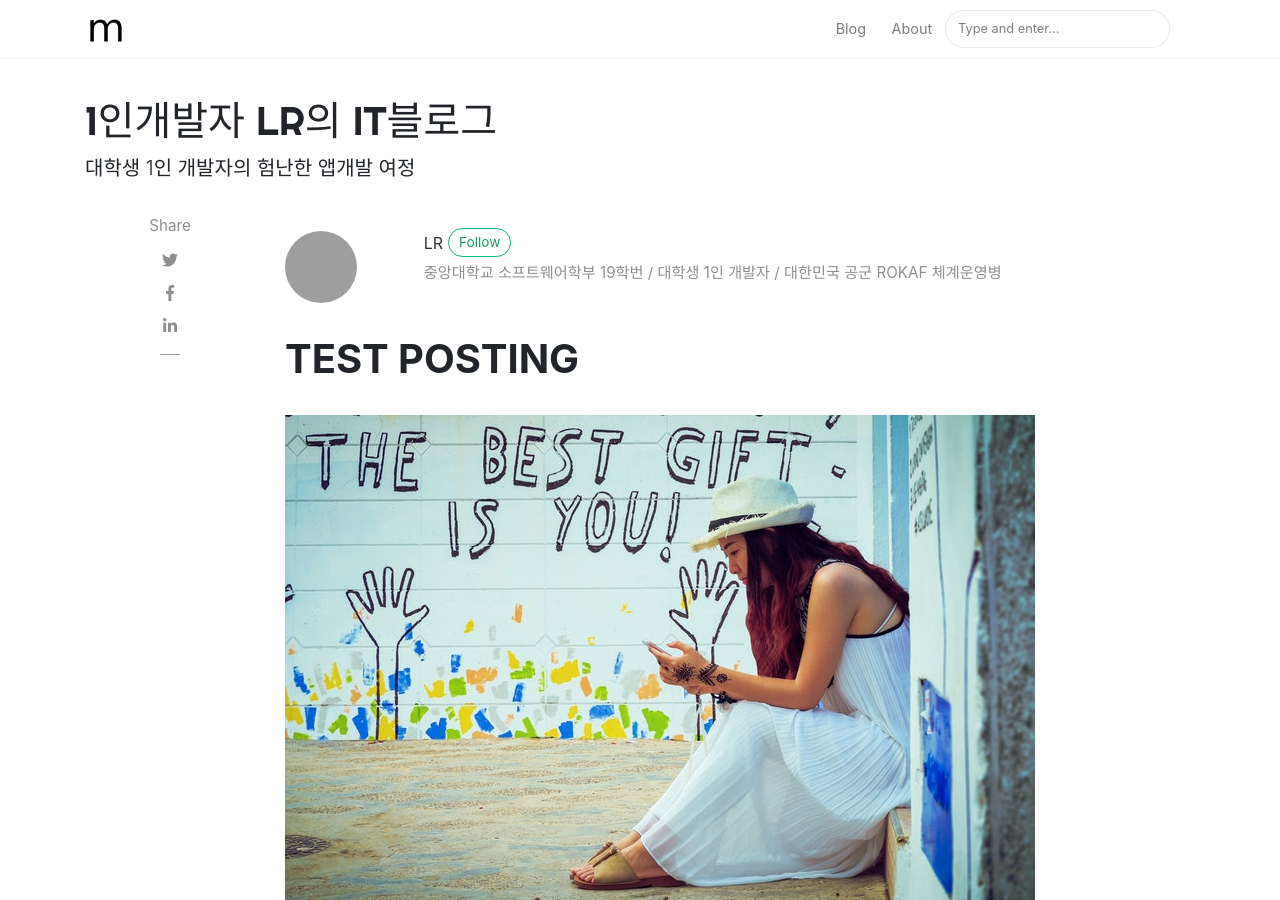
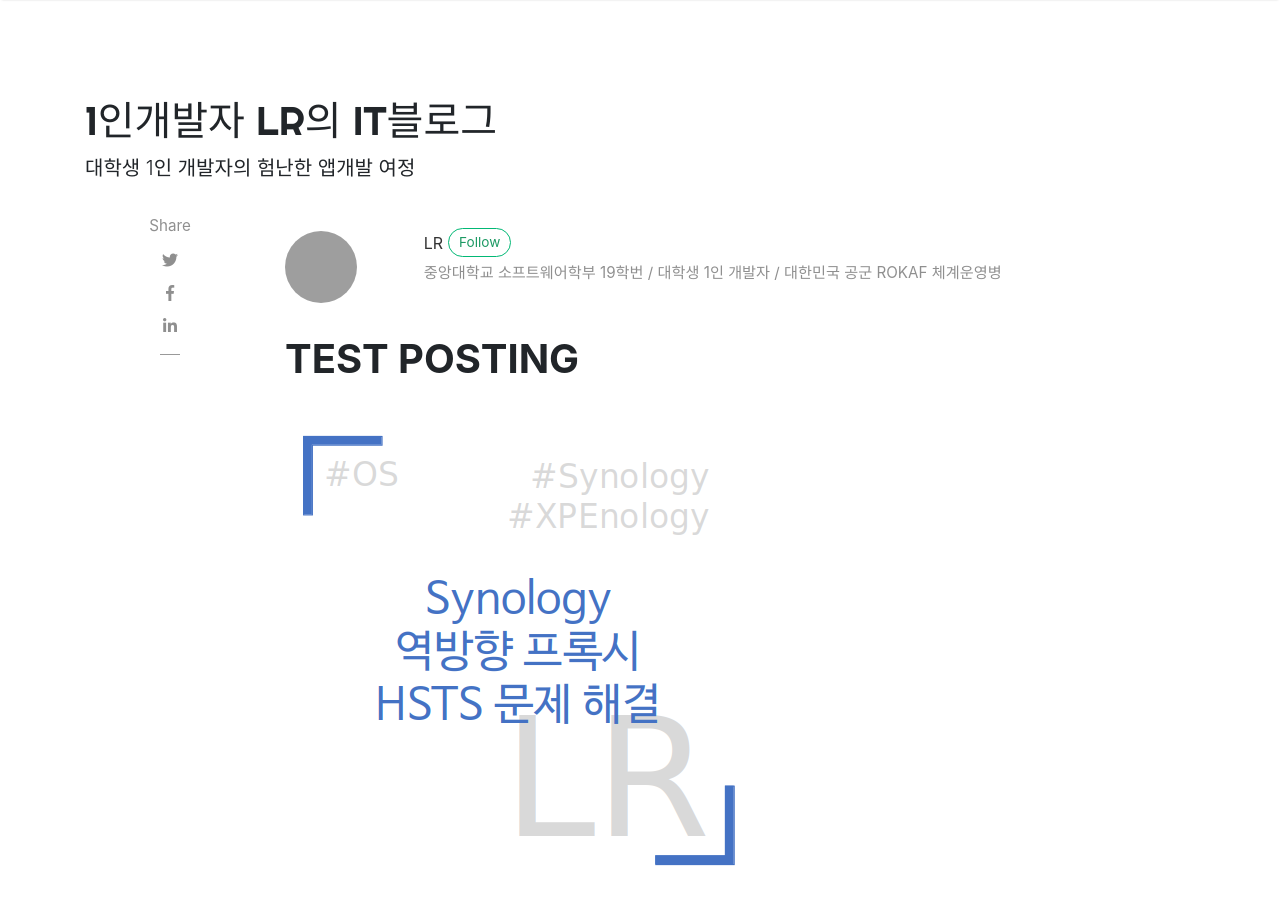
Before and after one commit to yymin1022/yymin1022.github.io, a Jekyll site: the page built from _posts/2018-01-11-quick-start-guide.md, in a window 1280 px wide and 900 px high. Built offline with Jekyll 4.4.1, drawn with Linux system fonts in a browser that asks for light colours; nearby versions of some CDN libraries; comment, search, counter and statistics services are not loaded; grey boxes are pictures that could not be loaded.

```diff
--- a/_layouts/archive.html
+++ b/_layouts/archive.html
@@ -3,8 +3,7 @@ layout: default
 title: Archive
 ---
 
-<!-- Begin List Posts
-================================================== -->
+<!-- Begin List Posts -->
 <section class="recent-posts">
 <div class="section-title">
     <h2>Archive of posts with <span>{{ page.type }} '{{ page.title }}'</span></h2>
--- a/_layouts/default.html
+++ b/_layouts/default.html
@@ -1,5 +1,5 @@
 <!DOCTYPE html>
-<html lang="en">
+<html lang="ko">
 <head>
 <meta charset="utf-8">
 <meta name="viewport" content="width=device-width, initial-scale=1, shrink-to-fit=no">
--- a/_posts/2018-01-11-quick-start-guide.md
+++ b/_posts/2018-01-11-quick-start-guide.md
@@ -3,7 +3,7 @@ layout: post                           # posting / page
 title:  "TEST POSTING"                 # 제목
 author: LR                             # 작성자
 categories: [ TESET, HELLO ]           # 카테고리
-image: assets/images/12.jpg            # 대표이미지
+image: "images/Thumbnails/210101 Synology Reverse Proxy HSTS Fix.png"            # 대표이미지
 featured: true                         # 상단 고정에 추가
 hidden: true                           # 포스팅 리스트에서 숨김
 description: TEST DESCRIPTION          # 설명
```
Also changed, not shown: other parts of _layouts/default.html (+8 -16 lines), _layouts/post.html (+5 -10 lines), _posts/2018-01-11-customer-service.md (+1 -1 lines), index.html (+3 -6 lines), images/Thumbnails/201224 XPEnology CPU Info Change.png (added), images/Thumbnails/210101 Synology Reverse Proxy HSTS Fix.png (added).
